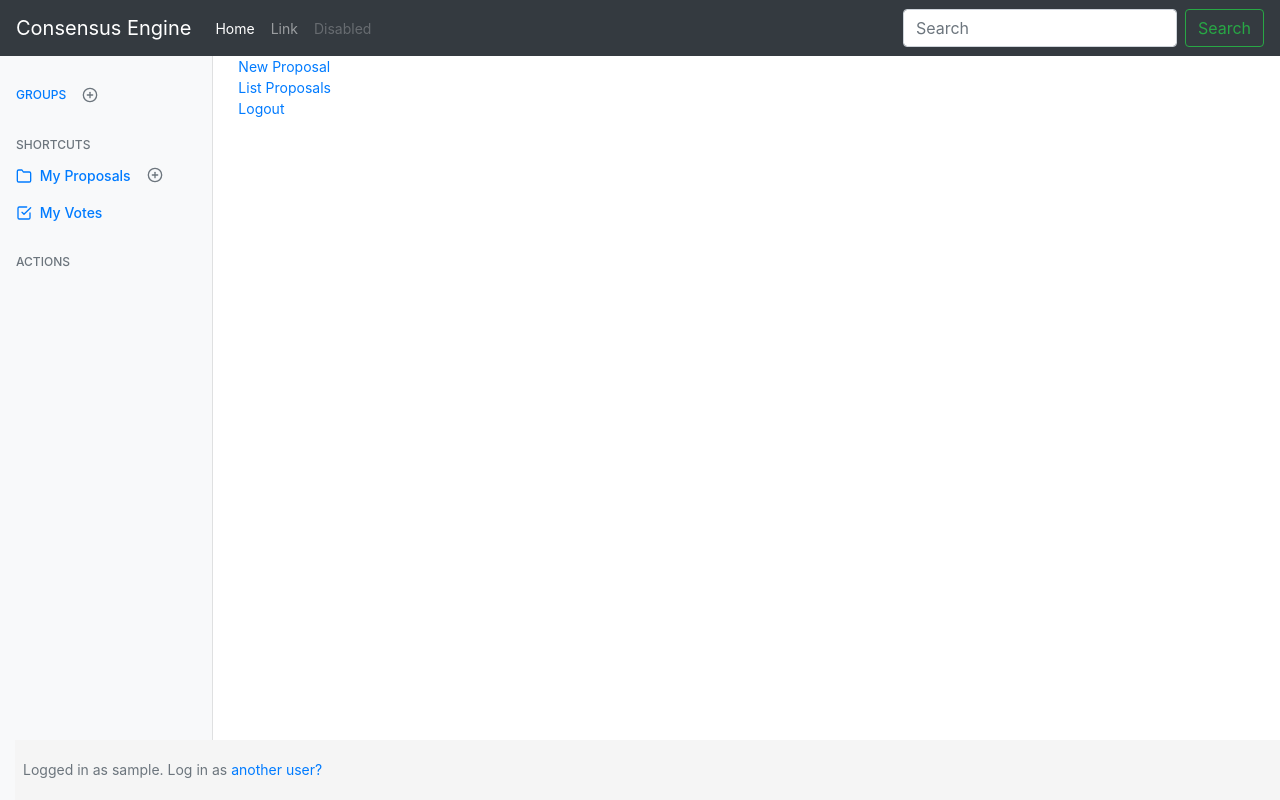
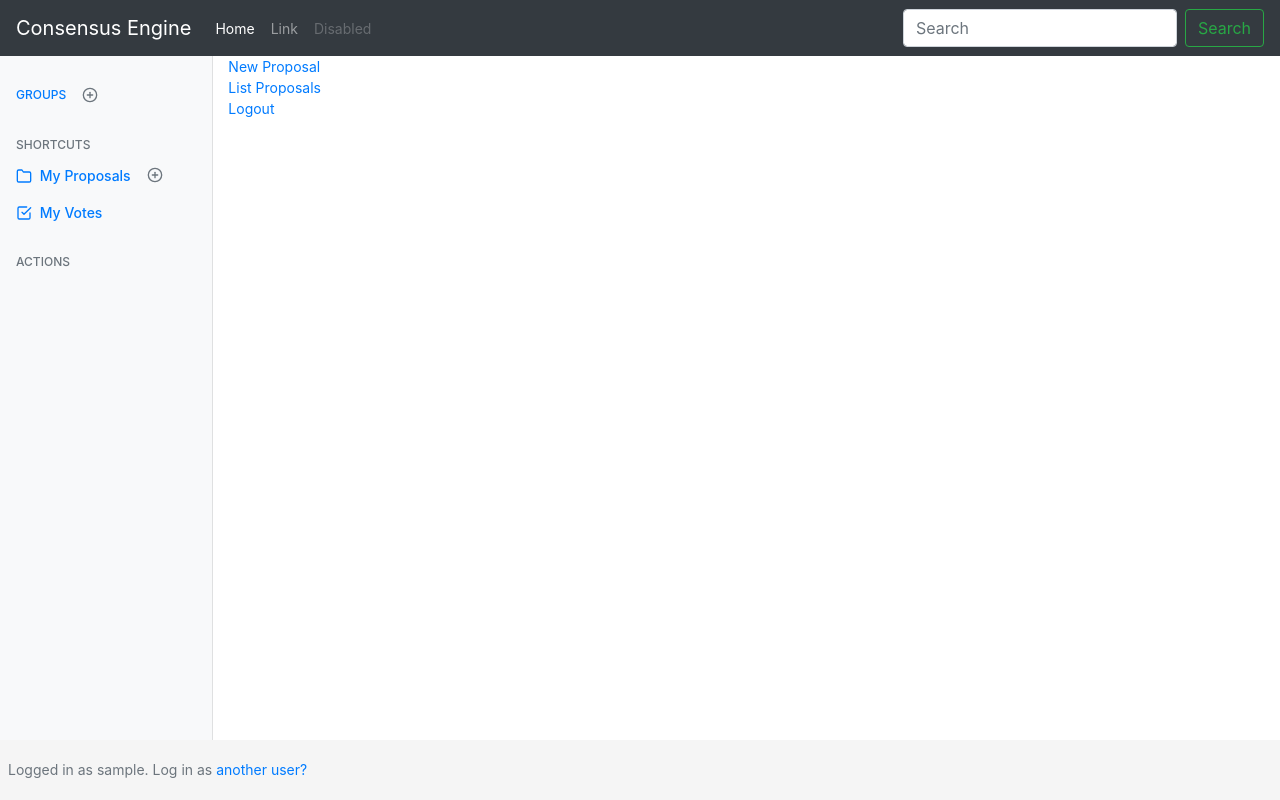
Before and after one commit to jonsaunders-git/consensus_engine, a Django app: page / in a window 1280 px wide. Run offline with Django 3.2, Linux system fonts and the light colour scheme; the visitor is signed in with stand-in values (Sample User, id 1); data that the repository does not hold is empty; some libraries are stand-ins or nearby versions.

Commit message:
Minor enhancements

```diff
--- a/consensus_engine/templates/consensus_engine/base_userlayout.html
+++ b/consensus_engine/templates/consensus_engine/base_userlayout.html
@@ -4,7 +4,6 @@
 
 {% block app_page %}
 
-<div class="container-fluid">
 
 <div class="row">
 
```
